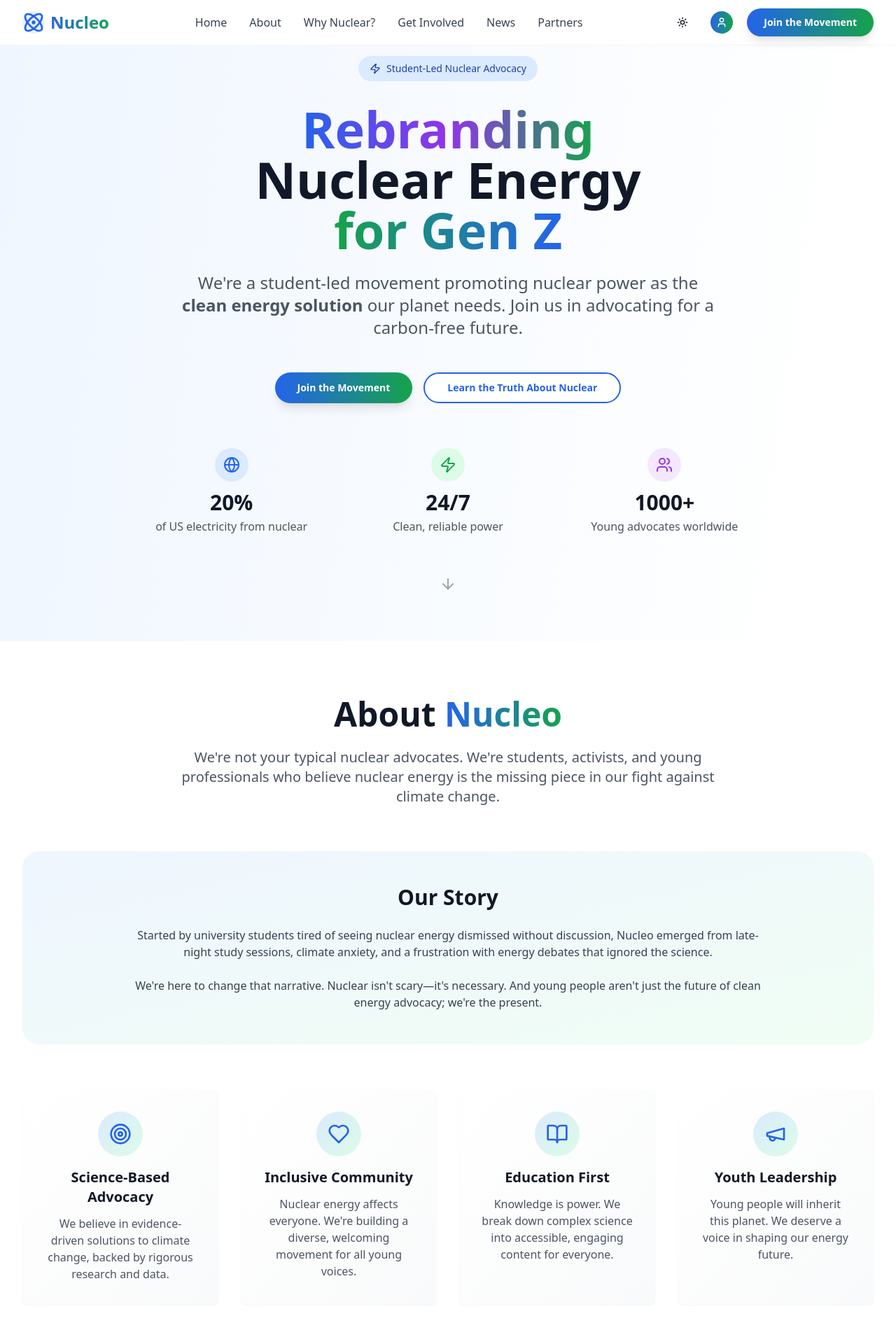
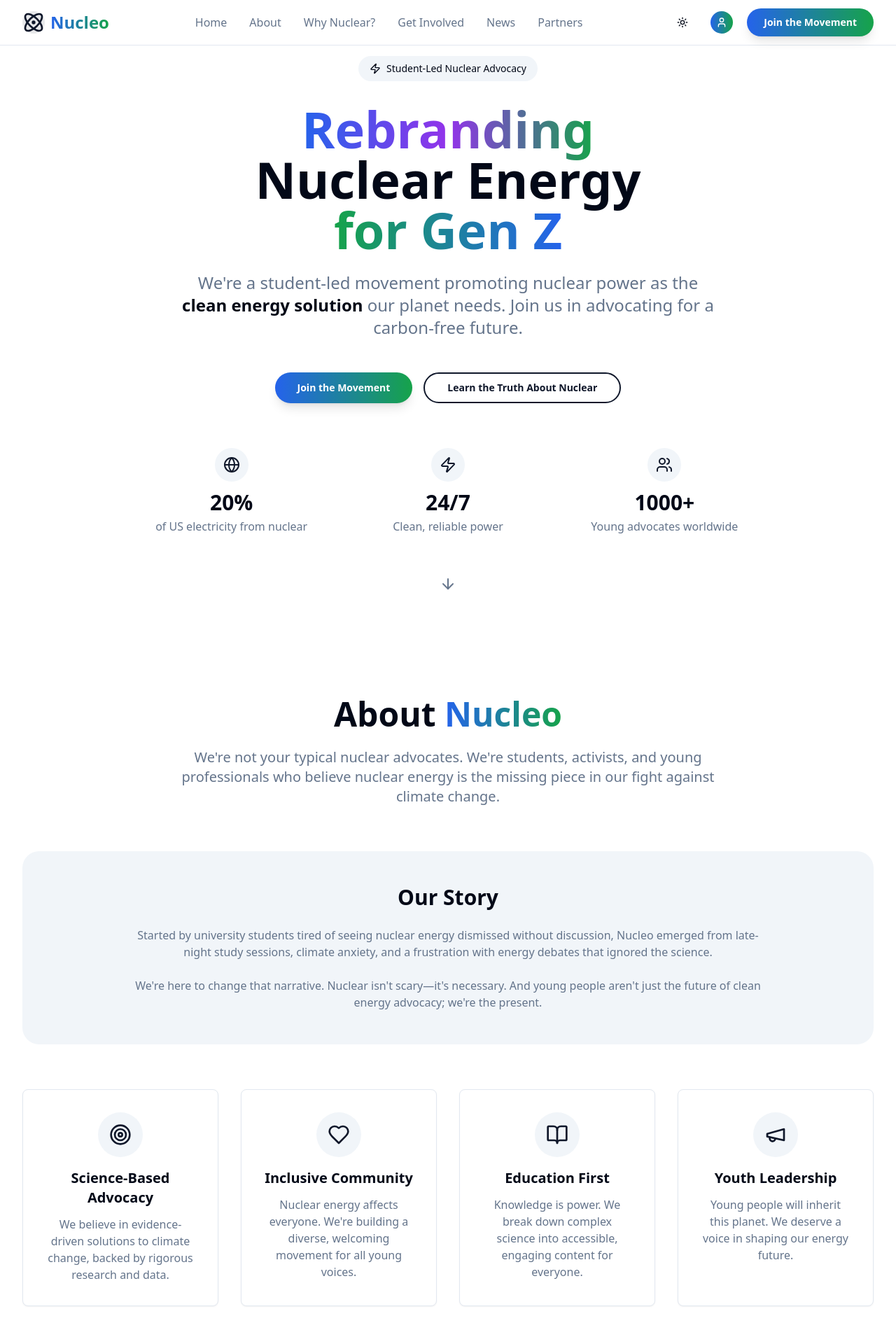
Before and after one commit to gbogolyubov/nucleo-future-now, a React (Vite) app: page / in a window 1280 px wide. Shown: the top 1920 px of the page at 70% size. Built offline with nearby package versions, Linux system fonts and the light colour scheme.

Commit message:
Fix: Improve contrast and performance
Ensure text contrast against background and optimize page rendering.

```diff
--- a/src/components/Hero.tsx
+++ b/src/components/Hero.tsx
@@ -5,11 +5,11 @@ import { ArrowDown, Zap, Globe, Users } from 'lucide-react';
 
 const Hero = () => {
   return (
-    <section id="home" className="pt-20 pb-16 px-4 sm:px-6 lg:px-8">
+    <section id="home" className="pt-20 pb-16 px-4 sm:px-6 lg:px-8 bg-background theme-transition">
       <div className="max-w-7xl mx-auto">
         <div className="text-center mb-16">
           {/* Hero Badge */}
-          <div className="inline-flex items-center px-4 py-2 bg-blue-100 dark:bg-blue-900/30 tokamak:bg-pink-900/30 text-blue-800 dark:text-blue-200 tokamak:text-pink-200 rounded-full text-sm font-medium mb-8 animate-fade-in">
+          <div className="inline-flex items-center px-4 py-2 bg-muted text-foreground rounded-full text-sm font-medium mb-8 animate-fade-in theme-transition">
             <Zap className="w-4 h-4 mr-2" />
             Student-Led Nuclear Advocacy
           </div>
@@ -20,7 +20,7 @@ const Hero = () => {
               Rebranding
             </span>
             <br />
-            <span className="text-gray-900 dark:text-white tokamak:text-purple-100">Nuclear Energy</span>
+            <span className="text-foreground">Nuclear Energy</span>
             <br />
             <span className="bg-gradient-to-r from-green-600 to-blue-600 tokamak:from-purple-400 tokamak:to-pink-400 bg-clip-text text-transparent">
               for Gen Z
@@ -28,8 +28,8 @@ const Hero = () => {
           </h1>
 
           {/* Subtitle */}
-          <p className="text-xl md:text-2xl text-gray-600 dark:text-gray-300 tokamak:text-purple-200 mb-12 max-w-3xl mx-auto animate-fade-in">
-            We're a student-led movement promoting nuclear power as the <strong>clean energy solution</strong> our planet needs.
+          <p className="text-xl md:text-2xl text-muted-foreground mb-12 max-w-3xl mx-auto animate-fade-in">
+            We're a student-led movement promoting nuclear power as the <strong className="text-foreground">clean energy solution</strong> our planet needs.
             Join us in advocating for a carbon-free future.
           </p>
 
@@ -38,7 +38,7 @@ const Hero = () => {
             <Button size="lg" className="bg-gradient-to-r from-blue-600 to-green-600 tokamak:from-pink-500 tokamak:to-purple-500 hover:from-blue-700 hover:to-green-700 tokamak:hover:from-pink-600 tokamak:hover:to-purple-600 text-white font-bold px-8 py-4 rounded-full shadow-lg transform hover:scale-105 transition-all duration-200">
               Join the Movement
             </Button>
-            <Button size="lg" variant="outline" className="border-2 border-blue-600 tokamak:border-pink-400 text-blue-600 tokamak:text-pink-400 hover:bg-blue-50 tokamak:hover:bg-pink-950/20 font-bold px-8 py-4 rounded-full transition-all duration-200">
+            <Button size="lg" variant="outline" className="border-2 border-primary text-primary hover:bg-muted font-bold px-8 py-4 rounded-full transition-all duration-200 theme-transition">
               Learn the Truth About Nuclear
             </Button>
           </div>
@@ -47,37 +47,37 @@ const Hero = () => {
           <div className="grid grid-cols-1 md:grid-cols-3 gap-8 max-w-4xl mx-auto animate-fade-in">
             <div className="text-center">
               <div className="flex justify-center mb-3">
-                <div className="p-3 bg-blue-100 dark:bg-blue-900/30 tokamak:bg-pink-900/30 rounded-full">
-                  <Globe className="w-6 h-6 text-blue-600 tokamak:text-pink-400" />
+                <div className="p-3 bg-muted rounded-full">
+                  <Globe className="w-6 h-6 text-primary" />
                 </div>
               </div>
-              <div className="text-3xl font-bold text-gray-900 dark:text-white tokamak:text-purple-100 mb-1">20%</div>
-              <div className="text-gray-600 dark:text-gray-400 tokamak:text-purple-300">of US electricity from nuclear</div>
+              <div className="text-3xl font-bold text-foreground mb-1">20%</div>
+              <div className="text-muted-foreground">of US electricity from nuclear</div>
             </div>
             <div className="text-center">
               <div className="flex justify-center mb-3">
-                <div className="p-3 bg-green-100 dark:bg-green-900/30 tokamak:bg-purple-900/30 rounded-full">
-                  <Zap className="w-6 h-6 text-green-600 tokamak:text-purple-400" />
+                <div className="p-3 bg-muted rounded-full">
+                  <Zap className="w-6 h-6 text-primary" />
                 </div>
               </div>
-              <div className="text-3xl font-bold text-gray-900 dark:text-white tokamak:text-purple-100 mb-1">24/7</div>
-              <div className="text-gray-600 dark:text-gray-400 tokamak:text-purple-300">Clean, reliable power</div>
+              <div className="text-3xl font-bold text-foreground mb-1">24/7</div>
+              <div className="text-muted-foreground">Clean, reliable power</div>
             </div>
             <div className="text-center">
               <div className="flex justify-center mb-3">
-                <div className="p-3 bg-purple-100 dark:bg-purple-900/30 tokamak:bg-pink-900/30 rounded-full">
-                  <Users className="w-6 h-6 text-purple-600 tokamak:text-pink-400" />
+                <div className="p-3 bg-muted rounded-full">
+                  <Users className="w-6 h-6 text-primary" />
                 </div>
               </div>
-              <div className="text-3xl font-bold text-gray-900 dark:text-white tokamak:text-purple-100 mb-1">1000+</div>
-              <div className="text-gray-600 dark:text-gray-400 tokamak:text-purple-300">Young advocates worldwide</div>
+              <div className="text-3xl font-bold text-foreground mb-1">1000+</div>
+              <div className="text-muted-foreground">Young advocates worldwide</div>
             </div>
           </div>
         </div>
 
         {/* Scroll indicator */}
         <div className="flex justify-center animate-bounce">
-          <ArrowDown className="w-6 h-6 text-gray-400 tokamak:text-purple-400" />
+          <ArrowDown className="w-6 h-6 text-muted-foreground" />
         </div>
       </div>
     </section>
--- a/src/components/Mission.tsx
+++ b/src/components/Mission.tsx
@@ -28,23 +28,23 @@ const Mission = () => {
   ];
 
   return (
-    <section id="about" className="py-20 px-4 sm:px-6 lg:px-8 bg-white">
+    <section id="about" className="py-20 px-4 sm:px-6 lg:px-8 bg-card theme-transition">
       <div className="max-w-7xl mx-auto">
         <div className="text-center mb-16">
-          <h2 className="text-4xl md:text-5xl font-bold text-gray-900 mb-6">
-            About <span className="bg-gradient-to-r from-blue-600 to-green-600 bg-clip-text text-transparent">Nucleo</span>
+          <h2 className="text-4xl md:text-5xl font-bold text-foreground mb-6">
+            About <span className="bg-gradient-to-r from-blue-600 to-green-600 tokamak:from-pink-400 tokamak:to-purple-400 bg-clip-text text-transparent">Nucleo</span>
           </h2>
-          <p className="text-xl text-gray-600 max-w-3xl mx-auto mb-12">
+          <p className="text-xl text-muted-foreground max-w-3xl mx-auto mb-12">
             We're not your typical nuclear advocates. We're students, activists, and young professionals who believe
             nuclear energy is the missing piece in our fight against climate change.
           </p>
         </div>
 
         {/* Story Section */}
-        <div className="bg-gradient-to-br from-blue-50 to-green-50 rounded-3xl p-8 md:p-12 mb-16">
+        <div className="bg-muted rounded-3xl p-8 md:p-12 mb-16 theme-transition">
           <div className="max-w-4xl mx-auto">
-            <h3 className="text-3xl font-bold text-gray-900 mb-6 text-center">Our Story</h3>
-            <div className="prose prose-lg text-gray-700 mx-auto">
+            <h3 className="text-3xl font-bold text-foreground mb-6 text-center">Our Story</h3>
+            <div className="prose prose-lg text-muted-foreground mx-auto">
               <p className="text-center">
                 Started by university students tired of seeing nuclear energy dismissed without discussion,
                 Nucleo emerged from late-night study sessions, climate anxiety, and a frustration with
@@ -61,15 +61,15 @@ const Mission = () => {
         {/* Values Grid */}
         <div className="grid grid-cols-1 md:grid-cols-2 lg:grid-cols-4 gap-8">
           {values.map((value, index) => (
-            <Card key={index} className="text-center hover:shadow-lg transition-all duration-300 border-0 bg-gradient-to-br from-white to-gray-50">
+            <Card key={index} className="text-center hover:shadow-lg transition-all duration-300 border bg-card theme-transition">
               <CardContent className="p-8">
                 <div className="flex justify-center mb-4">
-                  <div className="p-4 bg-gradient-to-br from-blue-100 to-green-100 rounded-full">
-                    <value.icon className="w-8 h-8 text-blue-600" />
+                  <div className="p-4 bg-muted rounded-full">
+                    <value.icon className="w-8 h-8 text-primary" />
                   </div>
                 </div>
-                <h4 className="text-xl font-bold text-gray-900 mb-3">{value.title}</h4>
-                <p className="text-gray-600">{value.description}</p>
+                <h4 className="text-xl font-bold text-foreground mb-3">{value.title}</h4>
+                <p className="text-muted-foreground">{value.description}</p>
               </CardContent>
             </Card>
           ))}
--- a/src/components/Navigation.tsx
+++ b/src/components/Navigation.tsx
@@ -41,14 +41,14 @@ const Navigation = () => {
   };
 
   return (
-    <nav className="fixed top-0 w-full bg-white/95 dark:bg-gray-900/95 tokamak:bg-gray-950/95 backdrop-blur-md border-b border-gray-100 dark:border-gray-800 tokamak:border-purple-900/30 z-50 transition-colors">
+    <nav className="fixed top-0 w-full bg-background/95 backdrop-blur-md border-b border-border z-50 theme-transition">
       <div className="max-w-7xl mx-auto px-4 sm:px-6 lg:px-8">
         <div className="flex justify-between items-center h-16">
           {/* Logo */}
           <div className="flex items-center space-x-2">
             <div className="relative">
-              <Atom className="w-8 h-8 text-blue-600 tokamak:text-pink-400" />
-              <div className="absolute inset-0 bg-blue-600/20 tokamak:bg-pink-400/20 rounded-full animate-pulse"></div>
+              <Atom className="w-8 h-8 text-primary" />
+              <div className="absolute inset-0 bg-primary/20 rounded-full animate-pulse"></div>
             </div>
             <span className="text-2xl font-bold bg-gradient-to-r from-blue-600 to-green-600 tokamak:from-pink-400 tokamak:to-purple-400 bg-clip-text text-transparent">
               Nucleo
@@ -61,10 +61,10 @@ const Navigation = () => {
               <button
                 key={item.name}
                 onClick={() => handleNavClick(item.href)}
-                className="text-gray-700 dark:text-gray-300 tokamak:text-purple-200 hover:text-blue-600 dark:hover:text-blue-400 tokamak:hover:text-pink-400 font-medium transition-colors duration-200 relative group"
+                className="text-muted-foreground hover:text-primary font-medium transition-colors duration-200 relative group"
               >
                 {item.name}
-                <span className="absolute -bottom-1 left-0 w-0 h-0.5 bg-blue-600 tokamak:bg-pink-400 transition-all duration-200 group-hover:w-full"></span>
+                <span className="absolute -bottom-1 left-0 w-0 h-0.5 bg-primary transition-all duration-200 group-hover:w-full"></span>
               </button>
             ))}
           </div>
@@ -84,7 +84,7 @@ const Navigation = () => {
             <UserProfile />
             <button
               onClick={() => setIsMenuOpen(!isMenuOpen)}
-              className="text-gray-700 dark:text-gray-300 tokamak:text-purple-200 hover:text-blue-600 dark:hover:text-blue-400 tokamak:hover:text-pink-400 transition-colors"
+              className="text-muted-foreground hover:text-primary transition-colors"
             >
               {isMenuOpen ? <X className="w-6 h-6" /> : <Menu className="w-6 h-6" />}
             </button>
@@ -93,34 +93,34 @@ const Navigation = () => {
 
         {/* Mobile Navigation Menu */}
         {isMenuOpen && (
-          <div className="md:hidden py-4 animate-fade-in bg-white/95 dark:bg-gray-900/95 tokamak:bg-gray-950/95 backdrop-blur-md border-t border-gray-100 dark:border-gray-800 tokamak:border-purple-900/30">
+          <div className="md:hidden py-4 animate-fade-in bg-background/95 backdrop-blur-md border-t border-border theme-transition">
             <div className="flex flex-col space-y-4">
               {navItems.map((item) => (
                 <button
                   key={item.name}
                   onClick={() => handleNavClick(item.href)}
-                  className="text-gray-700 dark:text-gray-300 tokamak:text-purple-200 hover:text-blue-600 dark:hover:text-blue-400 tokamak:hover:text-pink-400 font-medium py-2 transition-colors text-left"
+                  className="text-muted-foreground hover:text-primary font-medium py-2 transition-colors text-left"
                 >
                   {item.name}
                 </button>
               ))}
 
               {/* Theme Selection */}
-              <div className="pt-4 border-t border-gray-200 dark:border-gray-700 tokamak:border-purple-900/30">
+              <div className="pt-4 border-t border-border">
                 <div className="flex items-center space-x-2 mb-3">
-                  <Palette className="w-4 h-4 text-gray-600 dark:text-gray-400 tokamak:text-purple-300" />
-                  <span className="text-sm font-medium text-gray-600 dark:text-gray-400 tokamak:text-purple-300">Theme</span>
+                  <Palette className="w-4 h-4 text-muted-foreground" />
+                  <span className="text-sm font-medium text-muted-foreground">Theme</span>
                 </div>
                 <div className="space-y-2">
                   {themes.map((themeOption) => (
                     <button
                       key={themeOption.value}
                       onClick={() => handleThemeChange(themeOption.value as 'light' | 'dark' | 'tokamak')}
-                      className="flex items-center justify-between w-full py-2 px-3 rounded-md text-left text-gray-700 dark:text-gray-300 tokamak:text-purple-200 hover:bg-gray-100 dark:hover:bg-gray-800 tokamak:hover:bg-purple-900/20 transition-colors"
+                      className="flex items-center justify-between w-full py-2 px-3 rounded-md text-left text-muted-foreground hover:bg-muted transition-colors theme-transition"
                     >
                       <span>{themeOption.name}</span>
                       {theme === themeOption.value && (
-                        <Check className="w-4 h-4 text-blue-600 tokamak:text-pink-400" />
+                        <Check className="w-4 h-4 text-primary" />
                       )}
                     </button>
                   ))}
--- a/src/index.css
+++ b/src/index.css
@@ -36,19 +36,12 @@
     --radius: 0.5rem;
 
     --sidebar-background: 0 0% 98%;
-
     --sidebar-foreground: 240 5.3% 26.1%;
-
     --sidebar-primary: 240 5.9% 10%;
-
     --sidebar-primary-foreground: 0 0% 98%;
-
     --sidebar-accent: 240 4.8% 95.9%;
-
     --sidebar-accent-foreground: 240 5.9% 10%;
-
     --sidebar-border: 220 13% 91%;
-
     --sidebar-ring: 217.2 91.2% 59.8%;
   }
 
@@ -92,39 +85,39 @@
 
   .tokamak {
     --background: 240 10% 3.9%;
-    --foreground: 320 90% 85%;
+    --foreground: 300 100% 95%;
 
-    --card: 240 10% 3.9%;
-    --card-foreground: 320 90% 85%;
+    --card: 240 8% 8%;
+    --card-foreground: 300 100% 95%;
 
-    --popover: 240 10% 3.9%;
-    --popover-foreground: 320 90% 85%;
+    --popover: 240 8% 8%;
+    --popover-foreground: 300 100% 95%;
 
     --primary: 315 100% 70%;
     --primary-foreground: 240 10% 3.9%;
 
-    --secondary: 240 3.7% 15.9%;
-    --secondary-foreground: 320 90% 85%;
+    --secondary: 240 6% 12%;
+    --secondary-foreground: 300 100% 95%;
 
-    --muted: 240 3.7% 15.9%;
-    --muted-foreground: 320 40% 65%;
+    --muted: 240 6% 12%;
+    --muted-foreground: 300 50% 75%;
 
-    --accent: 315 100% 47%;
-    --accent-foreground: 320 90% 85%;
+    --accent: 315 100% 60%;
+    --accent-foreground: 300 100% 95%;
 
     --destructive: 0 84.2% 60.2%;
     --destructive-foreground: 0 0% 98%;
 
-    --border: 240 3.7% 15.9%;
-    --input: 240 3.7% 15.9%;
+    --border: 240 6% 12%;
+    --input: 240 6% 12%;
     --ring: 315 100% 70%;
     --sidebar-background: 240 10% 3.9%;
-    --sidebar-foreground: 320 90% 85%;
+    --sidebar-foreground: 300 100% 95%;
     --sidebar-primary: 315 100% 70%;
     --sidebar-primary-foreground: 240 10% 3.9%;
-    --sidebar-accent: 240 3.7% 15.9%;
-    --sidebar-accent-foreground: 320 90% 85%;
-    --sidebar-border: 240 3.7% 15.9%;
+    --sidebar-accent: 240 6% 12%;
+    --sidebar-accent-foreground: 300 100% 95%;
+    --sidebar-border: 240 6% 12%;
     --sidebar-ring: 315 100% 70%;
   }
 }
@@ -139,6 +132,13 @@
   }
 
   body {
-    @apply bg-background text-foreground;
+    @apply bg-background text-foreground transition-colors duration-200;
   }
 }
+
+/* Performance optimizations */
+@layer utilities {
+  .theme-transition {
+    transition: background-color 0.2s ease, color 0.2s ease, border-color 0.2s ease;
+  }
+}
--- a/src/pages/Index.tsx
+++ b/src/pages/Index.tsx
@@ -15,7 +15,7 @@ import Footer from '@/components/Footer';
 
 const Index = () => {
   return (
-    <div className="min-h-screen bg-gradient-to-br from-blue-50 via-white to-green-50">
+    <div className="min-h-screen bg-background text-foreground theme-transition">
       <Navigation />
       <Hero />
       <Mission />
```
